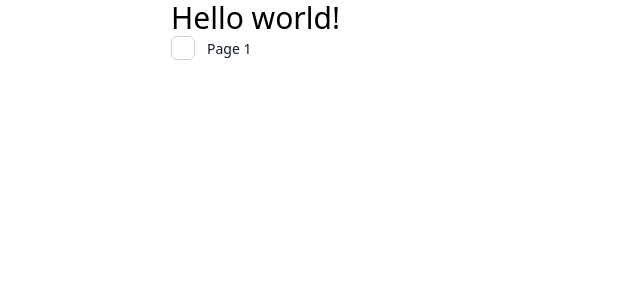
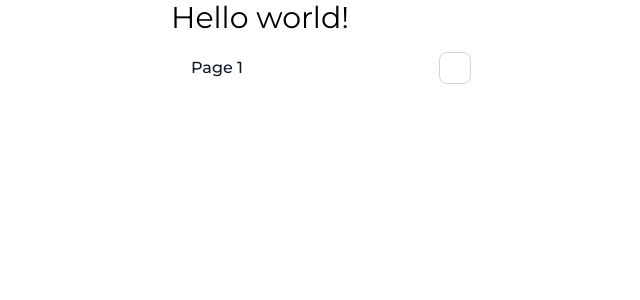
Before and after one commit to nabil1440/bored-panda, a React (Vite) app: page / in a window 1280 px wide. Shown: the top 300 px of the page, without its empty margins (309-949 px from the left). Built offline with nearby package versions, Linux system fonts and the light colour scheme.

Commit message:
feat: added Montserrat font feat: added checkbox structure

```diff
--- a/index.html
+++ b/index.html
@@ -1,10 +1,18 @@
-<!doctype html>
+<!DOCTYPE html>
 <html lang="en">
   <head>
     <meta charset="UTF-8" />
     <link rel="icon" type="image/svg+xml" href="/vite.svg" />
     <meta name="viewport" content="width=device-width, initial-scale=1.0" />
-    <title>assessment-one</title>
+
+    <link rel="preconnect" href="https://fonts.googleapis.com" />
+    <link rel="preconnect" href="https://fonts.gstatic.com" crossorigin />
+    <link
+      href="https://fonts.googleapis.com/css2?family=Montserrat:ital,wght@0,100..900;1,100..900&display=swap"
+      rel="stylesheet"
+    />
+
+    <title>Ellty - Assessment One</title>
   </head>
   <body>
     <div id="root"></div>
--- a/src/components/Checkbox.tsx
+++ b/src/components/Checkbox.tsx
@@ -2,19 +2,21 @@ import type { InputHTMLAttributes } from 'react';
 import { HiCheck } from 'react-icons/hi2';
 
 type CheckboxProps = Omit<InputHTMLAttributes<HTMLInputElement>, 'type'> & {
-  label?: string;
+  label: string;
 };
 
 export function Checkbox({ label, ...props }: CheckboxProps) {
   return (
-    <label className='ui-checkbox'>
+    <label className='ui-checkbox-row'>
       <input type='checkbox' {...props} />
+
+      <span className='ui-checkbox-content'>
+        <span className='ui-checkbox-text'>{label}</span>
+      </span>
 
       <span className='ui-checkbox-box'>
         <HiCheck className='ui-checkbox-check' />
       </span>
-
-      {label && <span className='ui-checkbox-label'>{label}</span>}
     </label>
   );
 }
--- a/src/index.css
+++ b/src/index.css
@@ -1,5 +1,15 @@
 @import 'tailwindcss';
 @import './styles/checkbox.css';
+
+:root {
+  font-family: 'Montserrat', system-ui, -apple-system, BlinkMacSystemFont,
+    'Segoe UI', Roboto, Oxygen, Ubuntu, Cantarell, 'Helvetica Neue', Arial,
+    sans-serif;
+}
+
+* {
+  font-family: inherit;
+}
 
 @theme {
   --color-primary: oklch(0.72 0.11 178);
--- a/src/styles/checkbox.css
+++ b/src/styles/checkbox.css
@@ -1,36 +1,71 @@
-/* Root */
-.ui-checkbox {
-  display: inline-flex;
+/* ───────────────────────── */
+/* ROOT ROW                  */
+/* ───────────────────────── */
+
+.ui-checkbox-row {
+  display: flex;
   align-items: center;
-  gap: 0.75rem;
+  justify-content: space-between;
+
+  width: 100%;
+  padding: 16px 20px;
+
+  border-radius: 12px;
   cursor: pointer;
   user-select: none;
   position: relative;
+
+  transition: background-color 150ms ease;
 }
 
-/* Hide native checkbox but keep it functional */
-.ui-checkbox input {
+/* Rrow hover */
+.ui-checkbox-row:hover {
+}
+
+/* Hide native checkbox but keep behavior */
+.ui-checkbox-row input {
   position: absolute;
   opacity: 0;
   pointer-events: none;
 }
 
-/* Box */
+/* ───────────────────────── */
+/* CONTENT (LEFT)            */
+/* ───────────────────────── */
+
+.ui-checkbox-content {
+  display: flex;
+  align-items: center;
+}
+
+.ui-checkbox-text {
+  font-size: 16px;
+  font-weight: 500;
+  color: #111827;
+}
+
+/* ───────────────────────── */
+/* CHECKBOX BOX (RIGHT)      */
+/* ───────────────────────── */
+
 .ui-checkbox-box {
-  width: 24px;
-  height: 24px;
-  border-radius: 6px;
+  width: 32px;
+  height: 32px;
+
+  border-radius: 8px;
   border: 1px solid #d1d5db;
   background: white;
+
   display: flex;
   align-items: center;
   justify-content: center;
+
   transition: all 150ms ease;
 }
 
 /* Checkmark */
 .ui-checkbox-check {
-  font-size: 18px;
+  font-size: 20px;
   color: #9ca3af;
   opacity: 0;
   transition: all 150ms ease;
@@ -40,85 +75,96 @@
 /* UNCHECKED STATES          */
 /* ───────────────────────── */
 
-/* Hover preview */
-.ui-checkbox:hover input:not(:checked) + .ui-checkbox-box .ui-checkbox-check {
+/* Hover preview (ghost check) */
+.ui-checkbox-row:hover
+  input:not(:checked)
+  + .ui-checkbox-content
+  + .ui-checkbox-box
+  .ui-checkbox-check {
   opacity: 0.5;
 }
 
-/* Active preview */
-.ui-checkbox:active input:not(:checked) + .ui-checkbox-box .ui-checkbox-check {
+/* Active preview (mouse down) */
+.ui-checkbox-row:active
+  input:not(:checked)
+  + .ui-checkbox-content
+  + .ui-checkbox-box
+  .ui-checkbox-check {
   opacity: 0.7;
 }
 
 /* Box hover */
-.ui-checkbox:hover .ui-checkbox-box {
+.ui-checkbox-row:hover .ui-checkbox-box {
   border-color: #9ca3af;
+}
+
+/* State 3: Unchecked + focus / press */
+.ui-checkbox-row
+  input:not(:checked):focus-visible
+  + .ui-checkbox-content
+  + .ui-checkbox-box,
+.ui-checkbox-row:active
+  input:not(:checked)
+  + .ui-checkbox-content
+  + .ui-checkbox-box {
+  outline: 4px solid rgba(96, 165, 250, 0.25);
+  outline-offset: 0;
+}
+
+.ui-checkbox-row
+  input:not(:checked):focus-visible
+  + .ui-checkbox-content
+  + .ui-checkbox-box
+  .ui-checkbox-check,
+.ui-checkbox-row:active
+  input:not(:checked)
+  + .ui-checkbox-content
+  + .ui-checkbox-box
+  .ui-checkbox-check {
+  opacity: 1;
+  color: #9ca3af;
 }
 
 /* ───────────────────────── */
 /* CHECKED STATES            */
 /* ───────────────────────── */
 
-.ui-checkbox input:checked + .ui-checkbox-box {
+.ui-checkbox-row input:checked + .ui-checkbox-content + .ui-checkbox-box {
   background: #2563eb;
   border-color: #2563eb;
 }
 
-.ui-checkbox input:checked + .ui-checkbox-box .ui-checkbox-check {
+.ui-checkbox-row
+  input:checked
+  + .ui-checkbox-content
+  + .ui-checkbox-box
+  .ui-checkbox-check {
   opacity: 1;
   color: white;
 }
 
 /* Checked hover */
-.ui-checkbox:hover input:checked + .ui-checkbox-box {
+.ui-checkbox-row:hover input:checked + .ui-checkbox-content + .ui-checkbox-box {
   background: #1d4ed8;
   border-color: #1d4ed8;
 }
 
-/* Checked active */
-.ui-checkbox:active input:checked + .ui-checkbox-box {
+/* Checked active (mouse down) */
+.ui-checkbox-row:active
+  input:checked
+  + .ui-checkbox-content
+  + .ui-checkbox-box {
   background: #1e40af;
   border-color: #1e40af;
-}
-
-/* ───────────────────────── */
-/* FOCUS                     */
-/* ───────────────────────── */
-
-.ui-checkbox input:focus-visible + .ui-checkbox-box {
-  outline: 2px solid #60a5fa;
-  outline-offset: 2px;
-}
-
-/* Label */
-.ui-checkbox-label {
-  font-size: 14px;
-  color: #111827;
-}
-
-/* State 3: Unchecked press / focus preview */
-.ui-checkbox input:not(:checked):active + .ui-checkbox-box,
-.ui-checkbox input:not(:checked):focus-visible + .ui-checkbox-box {
   outline: 4px solid rgba(96, 165, 250, 0.25);
   outline-offset: 0;
 }
 
-.ui-checkbox input:not(:checked):active + .ui-checkbox-box .ui-checkbox-check,
-.ui-checkbox
-  input:not(:checked):focus-visible
-  + .ui-checkbox-box
-  .ui-checkbox-check {
-  opacity: 1;
-  color: #9ca3af;
-}
-
-/* Checked + active (mouse down) */
-.ui-checkbox:active input:checked + .ui-checkbox-box {
-  background: #1e40af; /* darker blue */
-  border-color: #1e40af;
-}
-
-.ui-checkbox:active input:checked + .ui-checkbox-box {
+/* Checked focus (keyboard) */
+.ui-checkbox-row
+  input:checked:focus-visible
+  + .ui-checkbox-content
+  + .ui-checkbox-box {
   outline: 4px solid rgba(96, 165, 250, 0.25);
   outline-offset: 0;
 }
```
